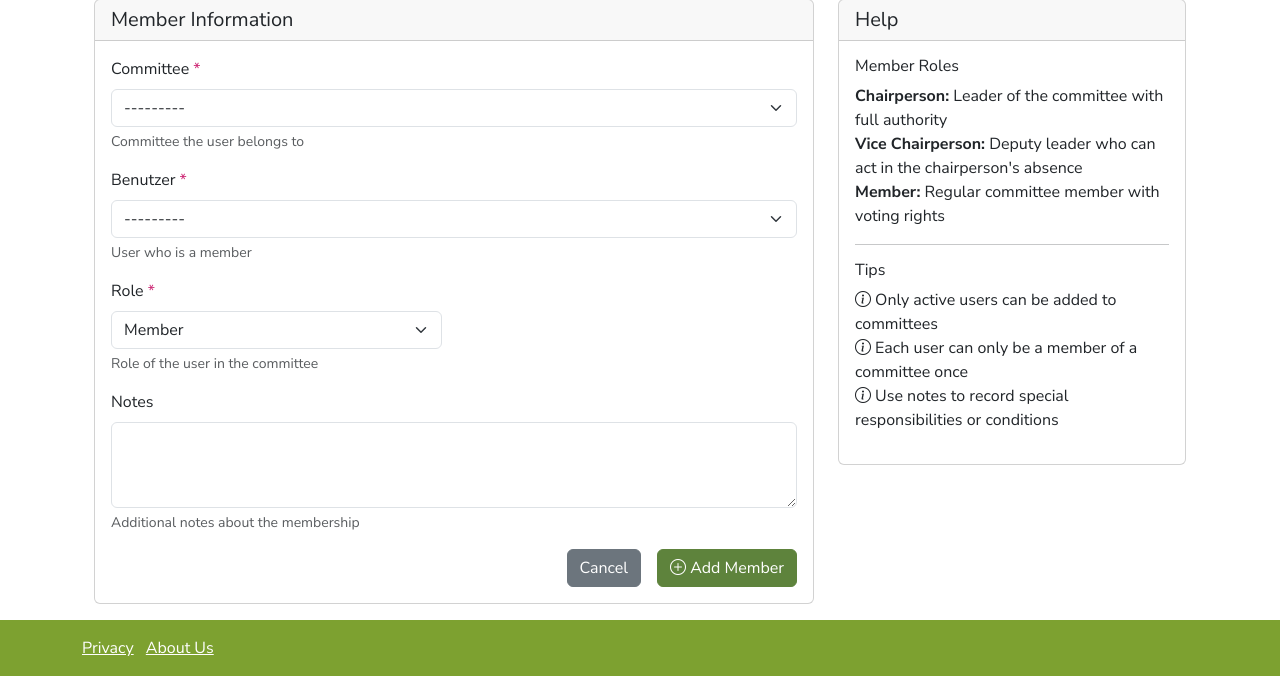
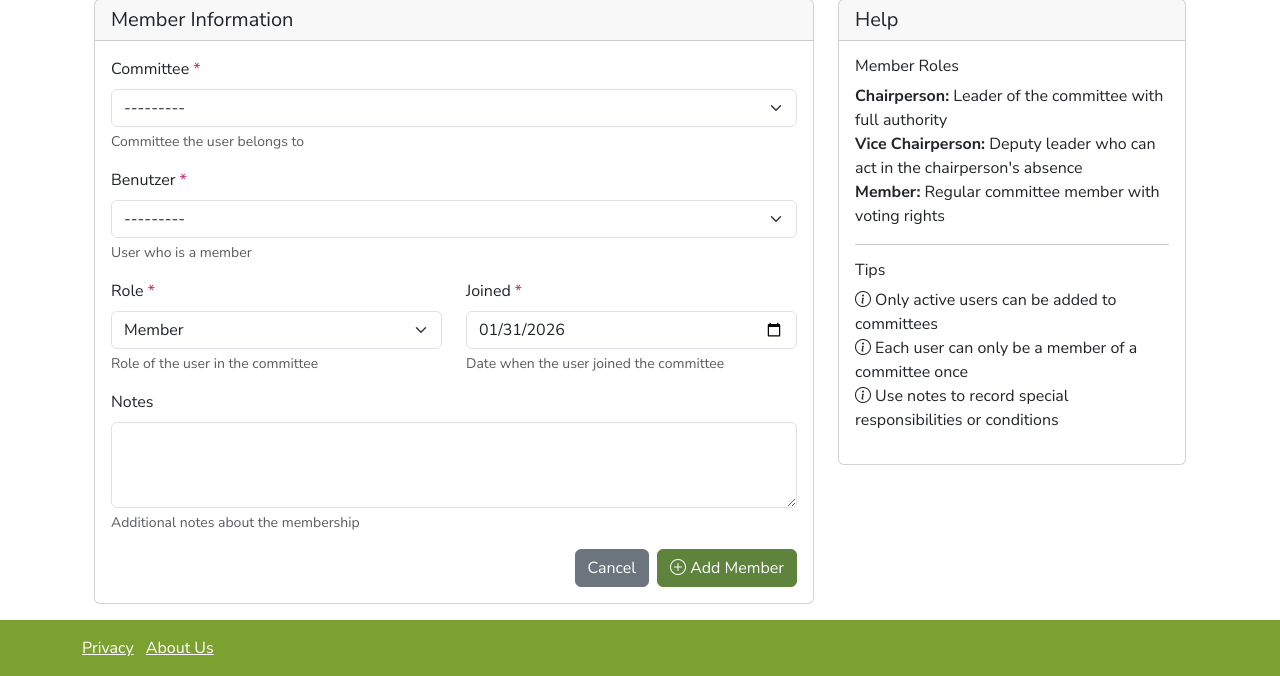
Before and after one commit to silvioheinze/klubtool, a Django app: page /local/committee-members/create/ in a window 1280 px wide. Shown: the part 155-831 px from the top of the page. Run offline with Django 5.2, Linux system fonts and the light colour scheme; the visitor is signed in with stand-in values (Sample User, id 1); data comes from the database, SQL or seed files in the repository; data that the repository does not hold is empty; parts of the project's set-up code (start-up, migrations or seed data) failed here and were passed over; some libraries are stand-ins or nearby versions.

Commit message:
Enhance CommitteeMember functionality with joined_date field and localization improvements
- Added a new 'joined_date' field to the CommitteeMember model, allowing tracking of when members joined.
- Updated CommitteeMemberForm to include the joined_date field with proper date input handling.
- Modified templates to display the joined_date field in forms and committee details.
- Improved localization by adding context to translation strings for committee-related terms.
- Removed the CommitteeMemberDetailView as it was no longer needed, streamlining the committee member management process.

```diff
--- a/app/local/forms.py
+++ b/app/local/forms.py
@@ -348,16 +348,19 @@ class CommitteeMemberForm(forms.ModelForm):
 
     class Meta:
         model = CommitteeMember
-        fields = ['committee', 'user', 'role', 'notes']
+        fields = ['committee', 'user', 'role', 'joined_date', 'notes']
         widgets = {
             'committee': forms.Select(attrs={'class': 'form-select'}),
             'user': forms.Select(attrs={'class': 'form-select'}),
             'role': forms.Select(attrs={'class': 'form-select'}),
+            'joined_date': forms.DateInput(attrs={'class': 'form-control', 'type': 'date'}, format='%Y-%m-%d'),
             'notes': forms.Textarea(attrs={'class': 'form-control', 'rows': 3}),
         }
 
     def __init__(self, *args, **kwargs):
         super().__init__(*args, **kwargs)
+        # Ensure joined_date displays and parses as YYYY-MM-DD for HTML5 date input
+        self.fields['joined_date'].input_formats = ['%Y-%m-%d']
         # Filter committees to only show active ones
         self.fields['committee'].queryset = Committee.objects.filter(is_active=True)
 
--- a/app/local/models.py
+++ b/app/local/models.py
@@ -1,4 +1,7 @@
+from datetime import date
+
 from django.db import models
+from django.utils.translation import gettext_lazy as _
 from auditlog.registry import auditlog
 from auditlog.models import AuditlogHistoryField
 
@@ -193,12 +196,12 @@ class CommitteeMember(models.Model):
         ('substitute_member', 'Substitute Member'),
     ]
 
-    committee = models.ForeignKey(Committee, on_delete=models.CASCADE, related_name='members', help_text="Committee the user belongs to")
-    user = models.ForeignKey('user.CustomUser', on_delete=models.CASCADE, related_name='committee_memberships', help_text="User who is a member")
-    role = models.CharField(max_length=20, choices=ROLE_CHOICES, default='member', help_text="Role of the user in the committee")
-    joined_date = models.DateField(auto_now_add=True, help_text="Date when the user joined the committee")
-    is_active = models.BooleanField(default=True, help_text="Whether the membership is currently active")
-    notes = models.TextField(blank=True, help_text="Additional notes about the membership")
+    committee = models.ForeignKey(Committee, on_delete=models.CASCADE, related_name='members', help_text=_("Committee the user belongs to"))
+    user = models.ForeignKey('user.CustomUser', on_delete=models.CASCADE, related_name='committee_memberships', help_text=_("User who is a member"))
+    role = models.CharField(max_length=20, choices=ROLE_CHOICES, default='member', help_text=_("Role of the user in the committee"))
+    joined_date = models.DateField(default=date.today, help_text=_("Date when the user joined the committee"))
+    is_active = models.BooleanField(default=True, help_text=_("Whether the membership is currently active"))
+    notes = models.TextField(blank=True, help_text=_("Additional notes about the membership"))
     created_at = models.DateTimeField(auto_now_add=True)
     updated_at = models.DateTimeField(auto_now=True)
     history = models.JSONField(default=dict, blank=True)
@@ -214,7 +217,7 @@ class CommitteeMember(models.Model):
 
     def get_absolute_url(self):
         from django.urls import reverse
-        return reverse('local:committee-member-detail', args=[str(self.pk)])
+        return reverse('local:committee-detail', kwargs={'pk': self.committee.pk})
 
 
 class Term(models.Model):
--- a/app/local/urls.py
+++ b/app/local/urls.py
@@ -12,7 +12,7 @@ from .views import (
     SessionListView, SessionDetailView, SessionCreateView, SessionUpdateView, SessionDeleteView, SessionExportPDFView, SessionAttachmentView, update_motion_order, update_question_order, update_session_presence, session_export_ics,
     CommitteeListView, CommitteeDetailView, CommitteeCreateView, CommitteeUpdateView, CommitteeDeleteView,
     CommitteeMeetingCreateView, CommitteeMeetingDetailView, CommitteeMeetingUpdateView, CommitteeMeetingDeleteView, committee_meeting_export_ics,
-    CommitteeMemberListView, CommitteeMemberDetailView, CommitteeMemberCreateView, CommitteeMemberUpdateView, CommitteeMemberDeleteView
+    CommitteeMemberListView, CommitteeMemberCreateView, CommitteeMemberUpdateView, CommitteeMemberDeleteView
 )
 
 app_name = 'local'
@@ -84,7 +84,6 @@ urlpatterns = [
     # Committee Member URLs
     path('committee-members/', CommitteeMemberListView.as_view(), name='committee-member-list'),
     path('committee-members/create/', CommitteeMemberCreateView.as_view(), name='committee-member-create'),
-    path('committee-members/<int:pk>/', CommitteeMemberDetailView.as_view(), name='committee-member-detail'),
     path('committee-members/<int:pk>/edit/', CommitteeMemberUpdateView.as_view(), name='committee-member-edit'),
     path('committee-members/<int:pk>/delete/', CommitteeMemberDeleteView.as_view(), name='committee-member-delete'),
 ]
--- a/app/local/views.py
+++ b/app/local/views.py
@@ -1980,17 +1980,6 @@ class CommitteeMemberListView(LoginRequiredMixin, UserPassesTestMixin, ListView)
         return context
 
 
-class CommitteeMemberDetailView(LoginRequiredMixin, UserPassesTestMixin, DetailView):
-    """View for displaying a single CommitteeMember object"""
-    model = CommitteeMember
-    context_object_name = 'member'
-    template_name = 'local/committee_member_detail.html'
-
-    def test_func(self):
-        """Check if user has permission to view CommitteeMember objects"""
-        return self.request.user.is_superuser
-
-
 class CommitteeMemberCreateView(LoginRequiredMixin, UserPassesTestMixin, CreateView):
     """View for creating a new CommitteeMember object"""
     model = CommitteeMember
--- a/app/templates/local/committee_confirm_delete.html
+++ b/app/templates/local/committee_confirm_delete.html
@@ -32,7 +32,9 @@
                         <p class="mb-0">{% trans "This action cannot be undone. All committee data will be permanently deleted." %}</p>
                     </div>
 
-                    <h5>{% trans "Committee Information" %}</h5>
+                    {% with committee_type_label=committee.get_committee_type_display %}
+                    <h5>{% trans "Committee Information" context committee_type_label %}</h5>
+                    {% endwith %}
                     <dl class="row">
                         <dt class="col-sm-3">{% trans "Name" %}</dt>
                         <dd class="col-sm-9">{{ committee.name }}</dd>
--- a/app/templates/local/committee_member_form.html
+++ b/app/templates/local/committee_member_form.html
@@ -129,6 +129,24 @@
                                     {% endif %}
                                 </div>
                             </div>
+                            <div class="col-md-6">
+                                <div class="mb-3">
+                                    <label for="{{ form.joined_date.id_for_label }}" class="form-label">
+                                        {% trans "Joined" %} <span class="text-danger">*</span>
+                                    </label>
+                                    {{ form.joined_date }}
+                                    {% if form.joined_date.errors %}
+                                        <div class="invalid-feedback d-block">
+                                            {% for error in form.joined_date.errors %}
+                                                {{ error }}
+                                            {% endfor %}
+                                        </div>
+                                    {% endif %}
+                                    {% if form.joined_date.help_text %}
+                                        <div class="form-text">{{ form.joined_date.help_text }}</div>
+                                    {% endif %}
+                                </div>
+                            </div>
                         </div>
 
                         <!-- Notes -->
@@ -149,13 +167,22 @@
                             {% endif %}
                         </div>
 
-                        <div class="d-grid gap-2 d-md-flex justify-content-md-end">
+                        <div class="d-flex flex-wrap gap-2 justify-content-between align-items-center">
+                            <div>
+                                {% if committeemember %}
+                                    <a href="{% url 'local:committee-member-delete' committeemember.pk %}" class="btn btn-danger"
+                                       onclick="return confirm('{% trans 'Are you sure you want to remove this member?' %}');">
+                                        <i class="bi bi-person-x"></i> {% trans "Remove Member" %}
+                                    </a>
+                                {% endif %}
+                            </div>
+                            <div class="d-flex gap-2">
                                 {% if form.committee.value %}
-                                <a href="{% url 'local:committee-detail' form.committee.value %}" class="btn btn-secondary me-md-2">
+                                    <a href="{% url 'local:committee-detail' form.committee.value %}" class="btn btn-secondary">
                                         {% trans "Cancel" %}
                                     </a>
                                 {% else %}
-                                <a href="{% url 'local:committee-member-list' %}" class="btn btn-secondary me-md-2">
+                                    <a href="{% url 'local:committee-member-list' %}" class="btn btn-secondary">
                                         {% trans "Cancel" %}
                                     </a>
                                 {% endif %}
@@ -166,6 +193,7 @@
                                         <i class="bi bi-plus-circle"></i> {% trans "Add Member" %}
                                     {% endif %}
                                 </button>
+                            </div>
                         </div>
                     </form>
                 </div>
```
Also changed, not shown: app/local/tests.py (+13 -3 lines), app/templates/local/committee_detail.html (+17 -39 lines), app/local/migrations/0026_alter_committeemember_joined_date_editable.py (added), app/locale/de/LC_MESSAGES/django.po, 1 other file. Lines whose indentation alone changed are shown as unchanged.
